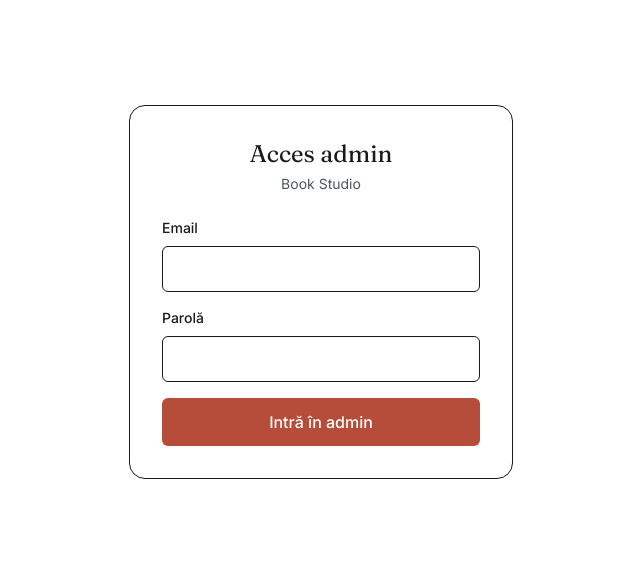
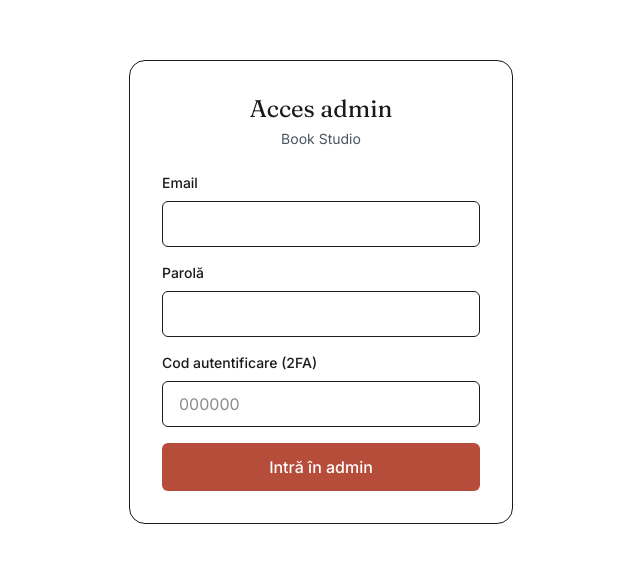
Before and after one commit to vladu224/tehnoredactare-website, a Next.js app: page /admin/login in a window 1280 px wide. Shown: the part 108-670 px from the top of the page, without its empty margins (319-959 px from the left). Built offline with nearby package versions, Linux system fonts and the light colour scheme.

Commit message:
feat: add TOTP authentication to admin login

```diff
--- a/app/admin/login/page.tsx
+++ b/app/admin/login/page.tsx
@@ -7,6 +7,7 @@ export default function AdminLoginPage() {
     const router = useRouter();
     const [email, setEmail] = useState("");
     const [password, setPassword] = useState("");
+    const [totpCode, setTotpCode] = useState("");
     const [error, setError] = useState<string | null>(null);
     const [loading, setLoading] = useState(false);
 
@@ -18,7 +19,7 @@ export default function AdminLoginPage() {
         const response = await fetch("/api/admin/login", {
             method: "POST",
             headers: { "Content-Type": "application/json" },
-            body: JSON.stringify({ email, password })
+            body: JSON.stringify({ email, password, totpCode })
         });
 
         if (response.ok) {
@@ -41,7 +42,7 @@ export default function AdminLoginPage() {
               Acces admin
             </h1>
             <p className="text-ink-soft text-sm text-center mt-1">
-                Book Studio
+              Book Studio
             </p>
 
             <div className="mt-6 space-y-4">
@@ -69,6 +70,21 @@ export default function AdminLoginPage() {
                   className="w-full rounded-md border border-line bg-paper px-4 py-2.5 text-ink focus:outline-none focus:ring-2 focus:ring-accent/40 focus:border-accent transition"
                 />
               </div>
+              <div>
+                <label className="block text-sm font-medium text-ink mb-2">
+                  Cod autentificare (2FA)
+                </label>
+                <input
+                  type="text"
+                  inputMode="numeric"
+                  maxLength={6}
+                  required
+                  value={totpCode}
+                  onChange={(e) => setTotpCode(e.target.value)}
+                  placeholder="000000"
+                  className="w-full rounded-md border border-line bg-paper px-4 py-2.5 text-ink focus:outline-none focus:ring-2 focus:ring-accent/40 focus:border-accent transition"
+                />
+              </div>
 
               {error &&
                 <p className="text-red-700 text-sm">{error}</p>
--- a/app/api/admin/login/route.ts
+++ b/app/api/admin/login/route.ts
@@ -1,5 +1,6 @@
 import { rateLimitOk } from "@/lib/auth/rateLimit";
 import { createSessionToken } from "@/lib/auth/session";
+import { verifyTotpCode } from "@/lib/auth/totp";
 import { NextResponse } from "next/server";
 
 export async function POST(request: Request) {
@@ -12,7 +13,7 @@ export async function POST(request: Request) {
         );
     }
 
-    const { email, password } = await request.json()
+    const { email, password, totpCode } = await request.json()
 
     const isValid =
         email === process.env.ADMIN_EMAIL &&
@@ -21,6 +22,13 @@ export async function POST(request: Request) {
     if (!isValid) {
         return NextResponse.json(
             { error: "Email sau parolă incorectă." },
+            { status: 401 }
+        );
+    }
+
+    if (!totpCode || !verifyTotpCode(totpCode)) {
+        return NextResponse.json(
+            { error: "Cod de autentificare incorect." },
             { status: 401 }
         );
     }
--- /dev/null
+++ b/lib/auth/totp.ts
@@ -0,0 +1,19 @@
+import { Secret, TOTP } from "otpauth";
+
+function getTotp() {
+    return new TOTP({
+        issuer: "Book Studio",
+        label: "Admin",
+        algorithm: "SHA1",
+        digits: 6,
+        period: 30,
+        secret: Secret.fromBase32(process.env.TOTP_SECRET!),
+    });
+}
+
+export function verifyTotpCode(code: string): boolean {
+    const totp = getTotp();
+    const delta = totp.validate({ token: code, window: 1 });
+
+    return delta !== null;
+}
--- a/package.json
+++ b/package.json
@@ -13,6 +13,8 @@
     "jose": "^6.2.3",
     "lucide-react": "^1.23.0",
     "next": "16.2.9",
+    "otpauth": "^9.5.1",
+    "qrcode": "^1.5.4",
     "react": "19.2.4",
     "react-dom": "19.2.4",
     "resend": "^6.17.2"
@@ -20,6 +22,7 @@
   "devDependencies": {
     "@tailwindcss/postcss": "^4",
     "@types/node": "^20",
+    "@types/qrcode": "^1.5.6",
     "@types/react": "^19",
     "@types/react-dom": "^19",
     "eslint": "^9",
```
Also changed, not shown: 1 other file (tests, documents, lock files or other folders).
